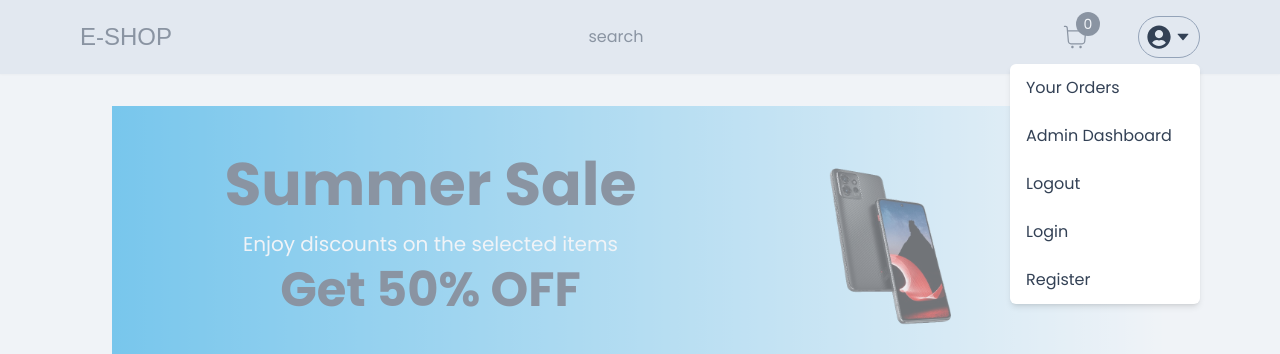
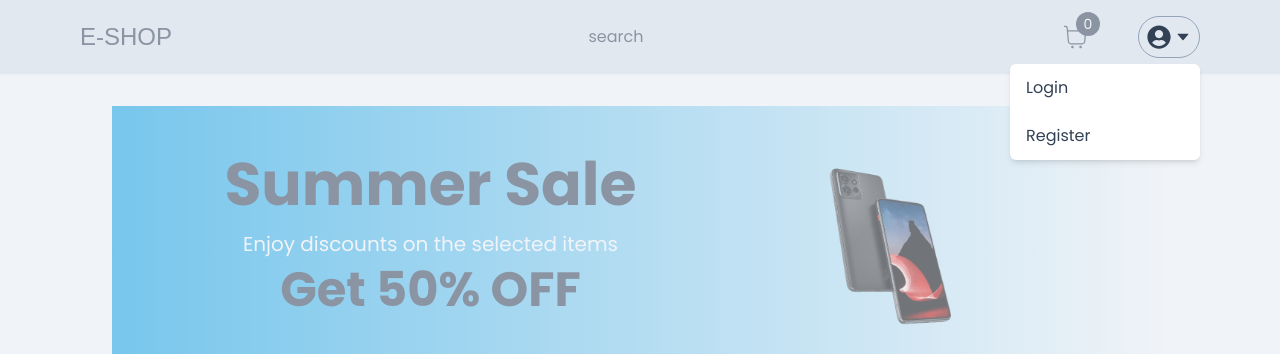
Before and after one commit to Anonymous-Roys/techHaven, a Next.js app: page / in a window 1280 px wide. Both pictures are taken after a click on the element 1169 px from the left and 37 px from the top of the page. Shown: the top 354 px of the page. Built offline with nearby package versions, Linux system fonts and the light colour scheme; no server answers; a web font is replaced by a local one.

Commit message:
user display

```diff
--- a/actions/getCurrentUser.ts
+++ b/actions/getCurrentUser.ts
@@ -30,6 +30,7 @@ export async function getCurrentUser() {
 
 
     } catch (error: any) {
+        console.log(error)
         return null
     }
 }
--- a/app/components/nav/NavBar.tsx
+++ b/app/components/nav/NavBar.tsx
@@ -3,13 +3,18 @@ import Container from "../Container";
 import { Redressed } from "next/font/google"
 import CartCount from "./CartCount";
 import UserMenu from "./UserMenu";
+import { getCurrentUser } from "@/actions/getCurrentUser";
+
+
 
 
 const redressed = Redressed({
   subsets: ["latin"],
   weight: ["400"]
 })
-const NavBar = () => {
+const NavBar = async () => {
+
+  const currentUser = await getCurrentUser()
   return (
     <div
       className="
@@ -39,7 +44,7 @@ const NavBar = () => {
             <div className="hidden md:block">search</div>
             <div className="flex items-center gap-8 md:gap-12">
               <CartCount />
-              <UserMenu/>
+              <UserMenu currentUser = {currentUser}/>
             </div>
           </div>
         </Container>
--- a/app/components/nav/UserMenu.tsx
+++ b/app/components/nav/UserMenu.tsx
@@ -7,8 +7,14 @@ import Link from "next/link";
 import MenuItem from "./MenuItem";
 import { signOut } from "next-auth/react";
 import BackDrop from "./BackDrop";
+import { SafeUser } from "@/types";
 
-const UserMenu = () => {
+
+interface UserMenuProps{
+    currentUser: SafeUser;
+}
+
+const UserMenu:React.FC<UserMenuProps> = ({currentUser}) => {
     const [isOpen, setIsOpen] = useState(false)
 
     const toggleOpen = useCallback(() => {
@@ -47,6 +53,7 @@ const UserMenu = () => {
                     flex-col
                     cursor-pointer
                     ">
+                        {currentUser ?
                         <div>
                             <Link href="/orders">
                                 <MenuItem onClick={toggleOpen}>
@@ -66,6 +73,7 @@ const UserMenu = () => {
                                     Logout
                                 </MenuItem>
                         </div>
+                        :
                         <div>
                             <Link href="/login">
                                 <MenuItem onClick={toggleOpen}>
@@ -79,6 +87,7 @@ const UserMenu = () => {
                             </Link>
 
                         </div>
+}
                     </div>
                 )
             }
--- a/app/layout.tsx
+++ b/app/layout.tsx
@@ -5,7 +5,6 @@ import NavBar from "./components/nav/NavBar";
 import Footer from "./components/footer/Footer";
 import CartProvider from "@/providers/CartProvider";
 import {Toaster} from "react-hot-toast"
-import { getCurrentUser } from "@/actions/getCurrentUser";
 
 const inter = Inter({ subsets: ["latin"] });
 const poppins = Poppins({ subsets: ["latin"], weight:
@@ -23,8 +22,7 @@ export default async function RootLayout({
   children: React.ReactNode;
 }>) {
 
-  const currentUser = await getCurrentUser()
-  console.log("user<<<",currentUser)
+
   return (
     <html lang="en">
       <body className={`${poppins.className}
--- /dev/null
+++ b/types/index.ts
@@ -0,0 +1,8 @@
+import { User } from "@prisma/client";
+
+export type SafeUser = Omit<User,
+    "createdAt" | "updatedAt" | "emailVerified"> & {
+        createdAt: string;
+        updatedAt: string;
+        emailVerified: string;
+    }
```
